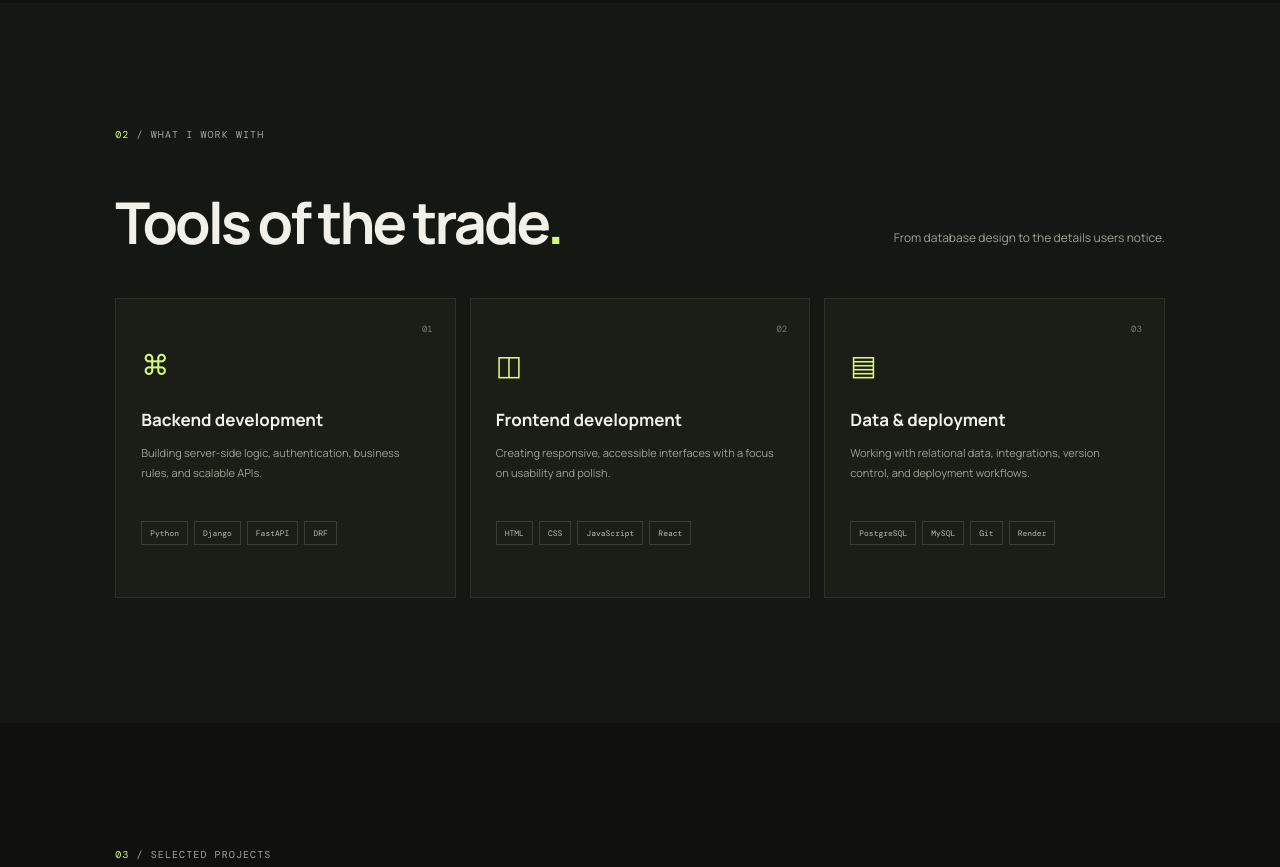
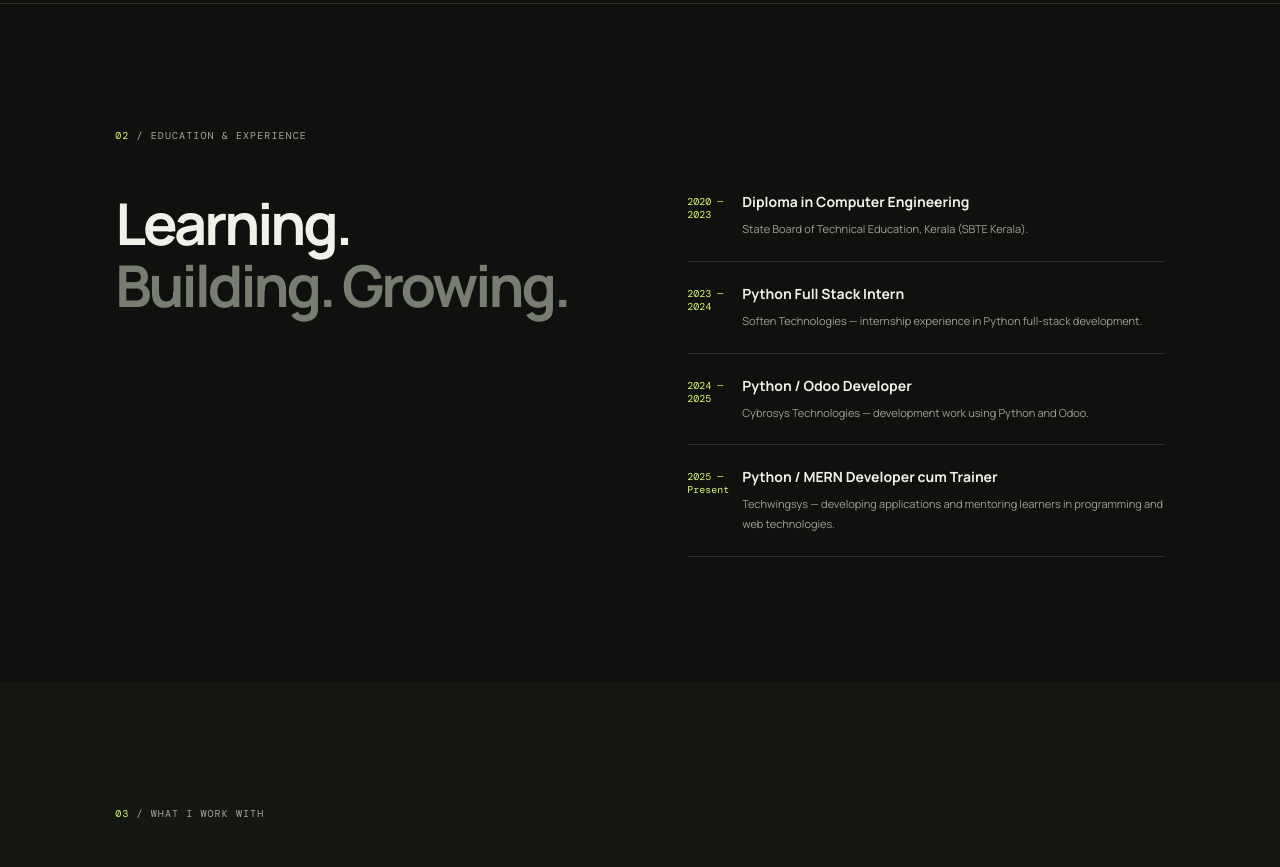
Before and after one commit to Sridhin-KA/New_portfolio, a plain HTML site: page index.html in a window 1280 px wide. Shown: the part 1443-2310 px from the top of the page. Drawn offline with nearby package versions, Linux system fonts and the light colour scheme.

Commit message:
Add education and experience section; update project details and contact information

```diff
--- a/index.html
+++ b/index.html
@@ -59,18 +59,31 @@
       </div>
     </section>
 
+    <section class="approach section-wrap" id="experience">
+      <div class="section-label"><span>02</span> / EDUCATION & EXPERIENCE</div>
+      <div class="approach-grid">
+        <h2>Learning.<br><span class="muted">Building. Growing.</span></h2>
+        <div class="approach-steps">
+          <div><span>2020 — 2023</span><div><h3>Diploma in Computer Engineering</h3><p>State Board of Technical Education, Kerala (SBTE Kerala).</p></div></div>
+          <div><span>2023 — 2024</span><div><h3>Python Full Stack Intern</h3><p>Soften Technologies — internship experience in Python full-stack development.</p></div></div>
+          <div><span>2024 — 2025</span><div><h3>Python / Odoo Developer</h3><p>Cybrosys Technologies — development work using Python and Odoo.</p></div></div>
+          <div><span>2025 — Present</span><div><h3>Python / MERN Developer cum Trainer</h3><p>Techwingsys — developing applications and mentoring learners in programming and web technologies.</p></div></div>
+        </div>
+      </div>
+    </section>
+
     <section class="skills section-wrap" id="skills">
-      <div class="section-label"><span>02</span> / WHAT I WORK WITH</div>
+      <div class="section-label"><span>03</span> / WHAT I WORK WITH</div>
       <div class="section-heading"><h2>Tools of the trade<span class="accent">.</span></h2><p>From database design to the details users notice.</p></div>
       <div class="skills-grid">
         <article class="skill-card"><span class="skill-number">01</span><div class="skill-symbol">⌘</div><h3>Backend development</h3><p>Building server-side logic, authentication, business rules, and scalable APIs.</p><div class="tag-list"><span>Python</span><span>Django</span><span>FastAPI</span><span>DRF</span></div></article>
         <article class="skill-card"><span class="skill-number">02</span><div class="skill-symbol">◫</div><h3>Frontend development</h3><p>Creating responsive, accessible interfaces with a focus on usability and polish.</p><div class="tag-list"><span>HTML</span><span>CSS</span><span>JavaScript</span><span>React</span></div></article>
-        <article class="skill-card"><span class="skill-number">03</span><div class="skill-symbol">▤</div><h3>Data & deployment</h3><p>Working with relational data, integrations, version control, and deployment workflows.</p><div class="tag-list"><span>PostgreSQL</span><span>MySQL</span><span>Git</span><span>Render</span></div></article>
+        <article class="skill-card"><span class="skill-number">03</span><div class="skill-symbol">▤</div><h3>Data & deployment</h3><p>Working with relational data, integrations, version control, and deployment workflows.</p><div class="tag-list"><span>PostgreSQL</span><span>MySQL</span><span>Flask</span><span>Node.js</span><span>Odoo</span><span>Git</span><span>Render</span></div></article>
       </div>
     </section>
 
     <section class="work section-wrap" id="work">
-      <div class="section-label"><span>03</span> / SELECTED PROJECTS</div>
+      <div class="section-label"><span>04</span> / SELECTED PROJECTS</div>
       <div class="section-heading"><h2>Things I've been<br>building<span class="accent">.</span></h2><p>A selection of projects that reflect how I think, build, and solve problems.</p></div>
       <div class="project-list">
         <article class="project project-featured">
@@ -86,16 +99,24 @@
           <div class="project-info"><div class="project-type">03 — SERVICE PLATFORM</div><h3>RepairHub</h3><p>A vehicle breakdown assistance concept connecting users with nearby mechanics using location selection and distance-based matching.</p><div class="tag-list"><span>Django</span><span>Leaflet Maps</span><span>APIs</span></div><a class="project-link" href="#contact">Discuss this project <span>↗</span></a></div>
         </article>
       </div>
+      <article class="project">
+          <div class="project-art art-wish"><div class="wish-stars">✦ &nbsp; ✧ &nbsp; ✦</div><div class="wish-title">paws<br><i>n claws.</i></div><div class="wish-sub">A HOME FOR EVERY PAW</div><div class="wish-orbit"></div></div>
+          <div class="project-info"><div class="project-type">04 — E-COMMERCE / DJANGO</div><h3>Paws n Claws</h3><p>An online pet platform connecting pet lovers with sellers through pet listings, inquiries, and a simple browsing experience.</p><div class="tag-list"><span>Django</span><span>Python</span><span>Database</span></div><a class="project-link" href="#contact">Discuss this project <span>↗</span></a></div>
+        </article>
+        <article class="project">
+          <div class="project-art art-repair"><div class="map-grid"></div><div class="map-pin">⌖</div><div class="repair-route"></div><div class="repair-label">E-<br><b>LAWYER</b></div><div class="repair-pill">LEGAL HELP, SIMPLIFIED</div></div>
+          <div class="project-info"><div class="project-type">05 — LEGAL CONSULTATION PLATFORM</div><h3>E-Lawyer Booking System</h3><p>A digital legal consultation platform connecting clients and lawyers with appointment booking, communication, case tracking, and online payment features.</p><div class="tag-list"><span>Django</span><span>Python</span><span>APIs</span></div><a class="project-link" href="#contact">Discuss this project <span>↗</span></a></div>
+        </article>
       <p class="project-note">Project details can be updated with live demo and repository links as they become available.</p>
     </section>
 
     <section class="approach section-wrap">
-      <div class="section-label"><span>04</span> / HOW I APPROACH WORK</div>
+      <div class="section-label"><span>05</span> / HOW I APPROACH WORK</div>
       <div class="approach-grid"><h2>Good code is<br><span class="muted">only the start.</span></h2><div class="approach-steps"><div><span>01</span><div><h3>Understand the problem</h3><p>Start with the user, the goal, and the real-world constraints.</p></div></div><div><span>02</span><div><h3>Build with clarity</h3><p>Keep the architecture understandable and the experience intuitive.</p></div></div><div><span>03</span><div><h3>Improve through feedback</h3><p>Test, refine, and keep learning instead of settling for “works on my machine.”</p></div></div></div></div>
     </section>
 
     <section class="contact section-wrap" id="contact">
-      <div class="contact-panel"><div class="section-label"><span>05</span> / YOUR NEXT PROJECT</div><h2>Have an idea?<br><span class="muted">Let's build it.</span></h2><p>I'm interested in Python backend and full-stack development opportunities, collaborative projects, and solving useful problems.</p><div class="contact-actions"><a class="button button-light" href="mailto:your.email@example.com">Email me <span>↗</span></a><a class="contact-github" href="https://github.com/Sridhin-KA" target="_blank" rel="noreferrer">GitHub profile ↗</a></div><div class="contact-decoration">S<span>.</span></div></div>
+      <div class="contact-panel"><div class="section-label"><span>06</span> / YOUR NEXT PROJECT</div><h2>Have an idea?<br><span class="muted">Let's build it.</span></h2><p>I'm interested in Python backend and full-stack development opportunities, collaborative projects, and solving useful problems. Based in Ernakulam, Kerala, India.</p><div class="contact-actions"><a class="button button-light" href="mailto:sridhinka00@gmail.com">Email me <span>↗</span></a><a class="contact-github" href="tel:+919645502232">Call: +91 9645502232</a><a class="contact-github" href="https://github.com/Sridhin-KA" target="_blank" rel="noreferrer">GitHub ↗</a><a class="contact-github" href="https://www.linkedin.com/in/sridhin-k-a-88b32b328/" target="_blank" rel="noreferrer">LinkedIn ↗</a><a class="contact-github" href="https://www.instagram.com/mr.error___404/" target="_blank" rel="noreferrer">Instagram ↗</a></div><div class="contact-decoration">S<span>.</span></div></div>
     </section>
   </main>
 
```
